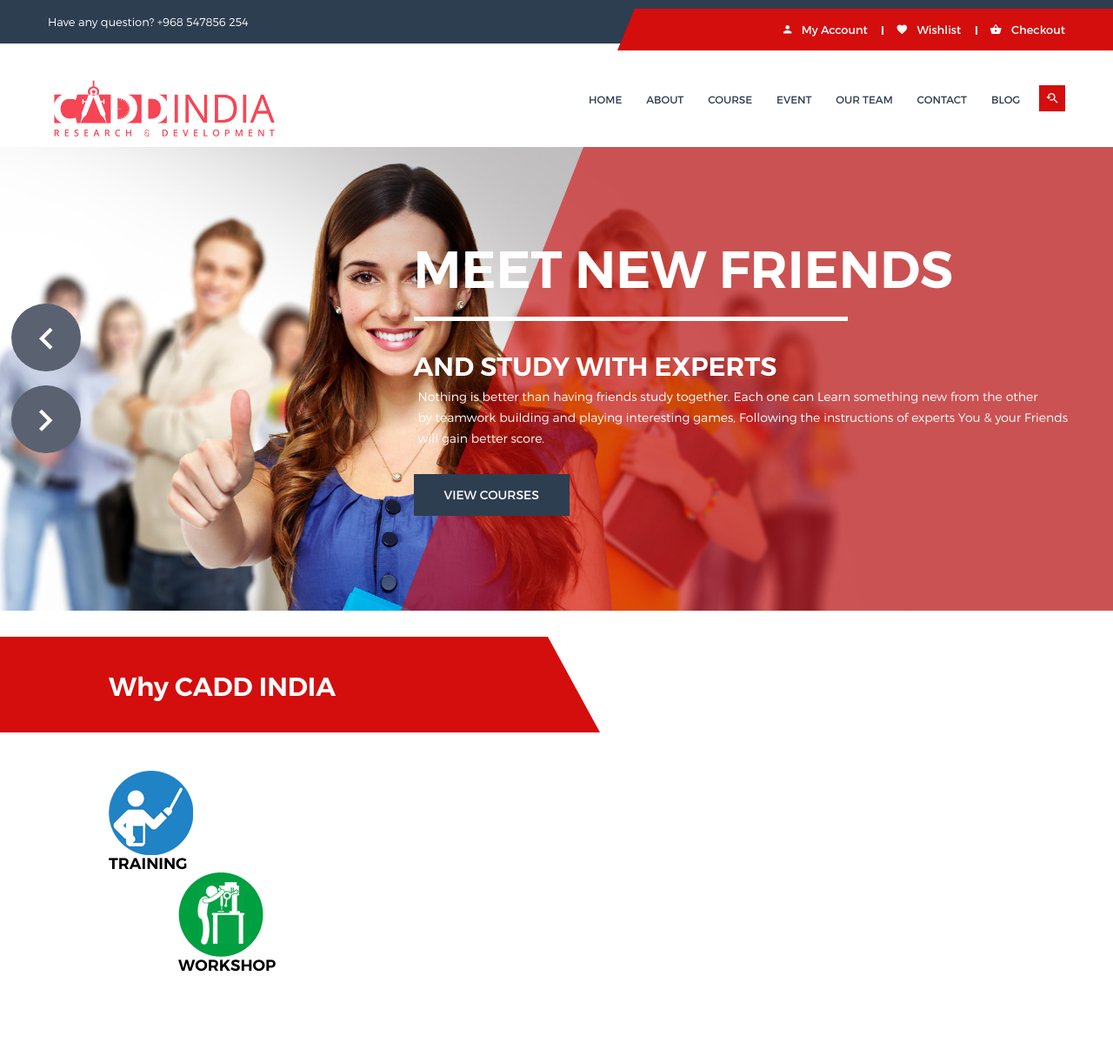
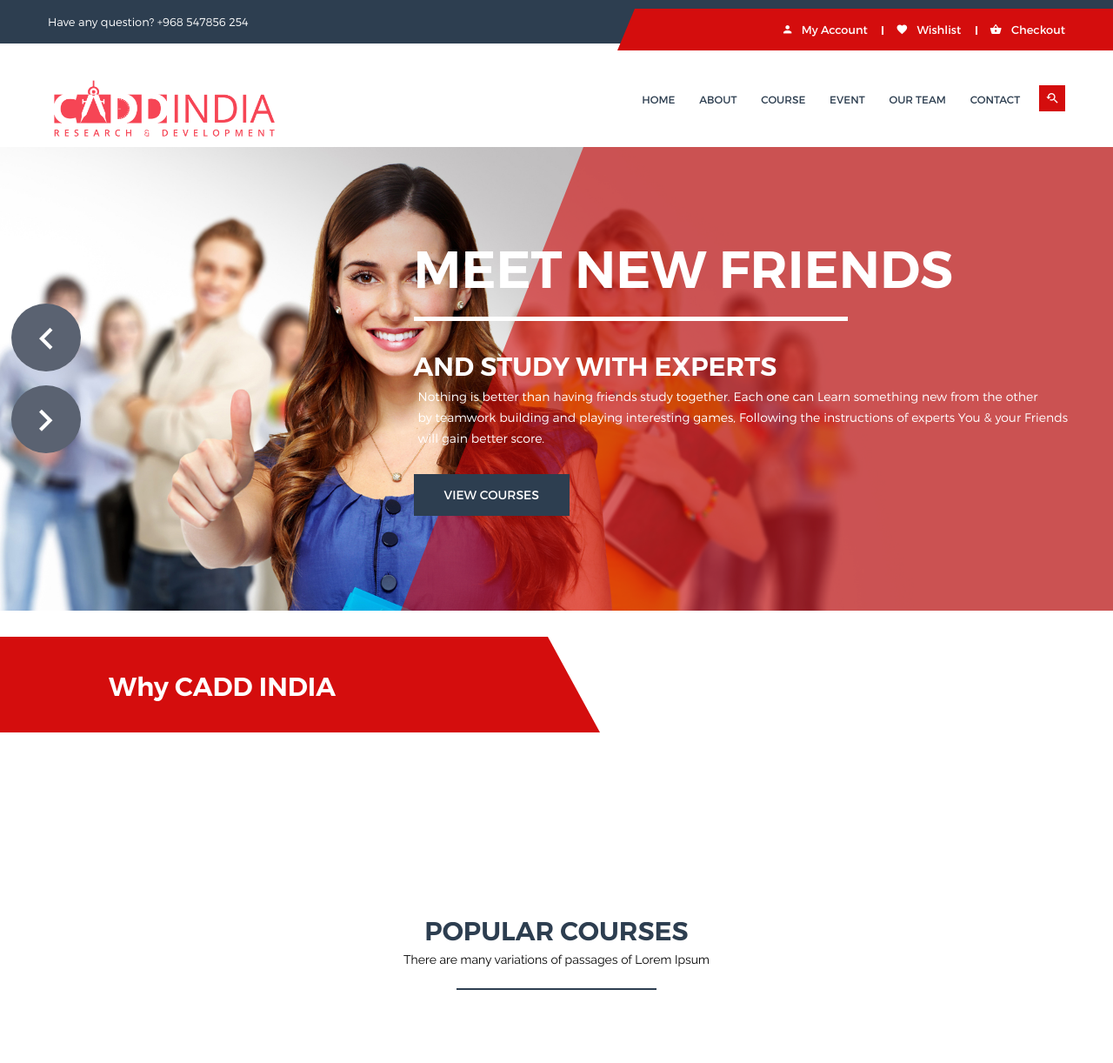
Before and after one commit to luciferpeverrel/CaddIndia, a plain HTML site: page index.html in a window 1280 px wide. Shown: the top 1222 px of the page at 87% size. Drawn offline with Linux system fonts and the light colour scheme; a script that the page names is missing.

Commit message:
Update index.html

```diff
--- a/index.html
+++ b/index.html
@@ -103,7 +103,7 @@
                                                 <li><a href="#">My Account</a></li>
                                                 <li><a href="#">Log In</a></li>
                                                 <li><a href="#">Register</a></li>
-                                                <li><a href="#">Blog</a></li>
+
                                             </ul>
                                         </div>
                                         <div class="content"><a href="#"><i class="zmdi zmdi-favorite"></i> Wishlist</a></div>
@@ -135,7 +135,7 @@
                                                     <li><a href="team.html">Our Team</a>
                                                     </li>
                                                     <li><a href="contact.html">Contact</a></li>
-                                                    <li><a href="#">Blog</a></li>
+
                                                 </ul>
                                             </nav>
                                         </div>
@@ -354,17 +354,6 @@
                                 <div class="about-container" >
 
                                     <h3>Why CADD INDIA</h3>
-
-                                        <ul>
-
-                                           <li> <img  src="img/Training-caddinida-icon.png">
-                                            <h4 style="color: #000000; ">TRAINING</h4></li>
-
-
-                                           <li>
-                                            <img style="margin-left:80px" src="img/workshop-caddinida-icon.png">
-                                            <h4 style="color: #000000; margin-left:80px">WORKSHOP</h4>
-                                         </li>
 
 
 
@@ -762,7 +751,7 @@
                                         <li><a href="event.html">Event</a></li>
                                         <li><a href="team.html">Our Team</a></li>
                                         <li><a href="contact.html">Contact</a></li>
-                                        <li><a href="blog.html">Blog</a></li>
+
                                     </ul>
                                 </div>
                             </div>
```
